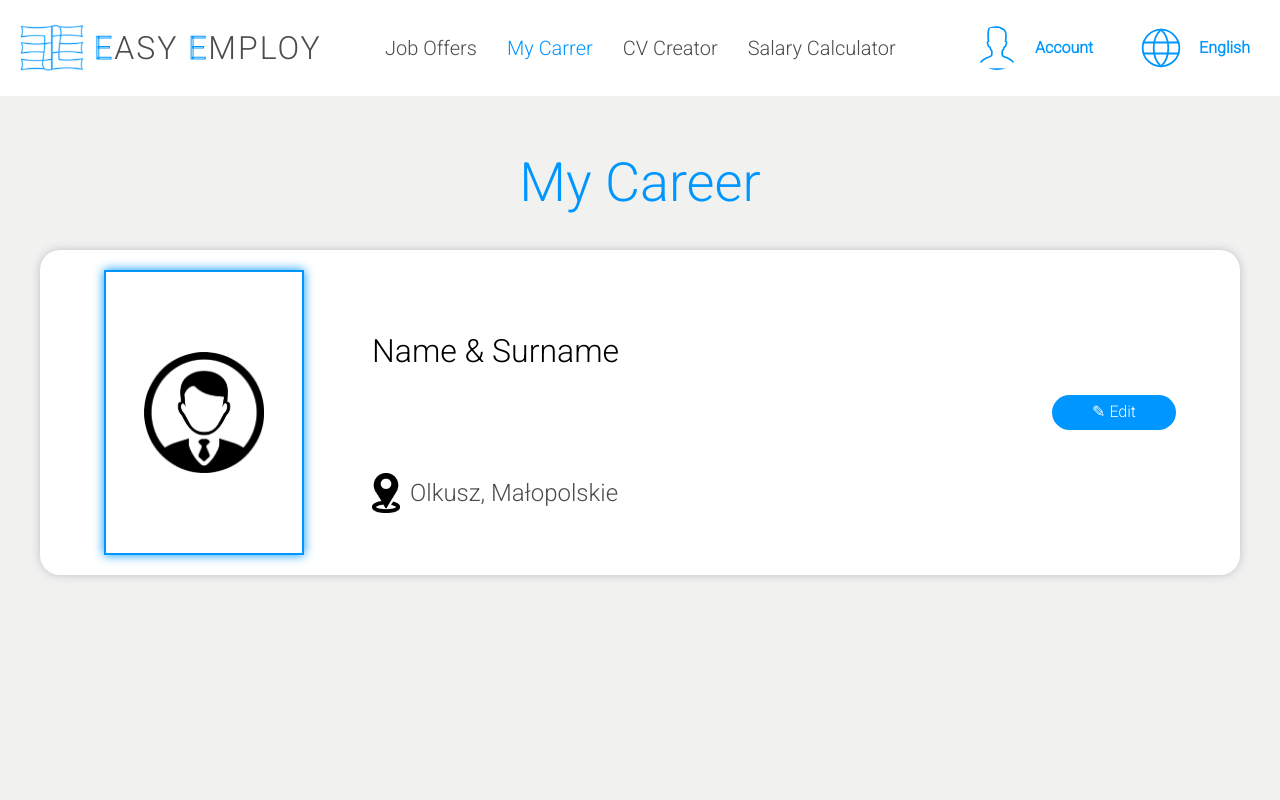
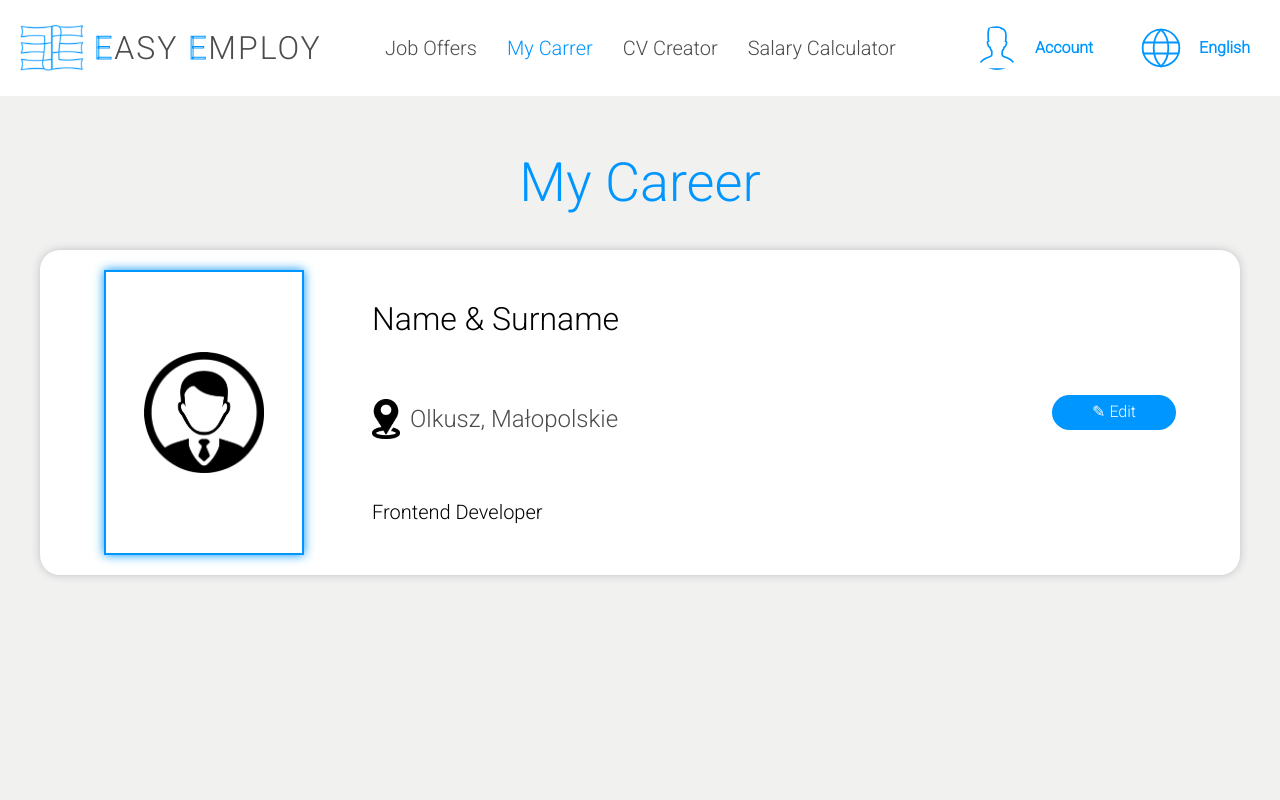
Before and after one commit to mizdebski77/Easy-Employ, a React (Create React App) app: page /Carrer in a window 1280 px wide. Shown: the top 800 px of the page. Built offline with nearby package versions, Linux system fonts and the light colour scheme.

Commit message:
Title to main wrapper in career section added

```diff
--- a/src/features/Carrer/carrer.tsx
+++ b/src/features/Carrer/carrer.tsx
@@ -1,5 +1,5 @@
 import React from 'react';
-import { ButtonWrapper, ContentWrapper, EditButton, LocationImg, LocationSpan, LocationWrapper, MainWrapper, Name, Photo, PhotoSection, Title, Wrapper } from './styledCarrer';
+import { ButtonWrapper, ContentWrapper, EditButton, LocationImg, LocationSpan, LocationWrapper, MainWrapper, Name, Photo, PhotoSection, Title, TitleSpan, Wrapper } from './styledCarrer';
 import profile from '../../common/Images/profileStack.png';
 import location from '../../common/Images/location.png';
 
@@ -21,6 +21,7 @@ export const Carrer = () => {
                         <LocationSpan> Olkusz, Małopolskie</LocationSpan>
                     </LocationWrapper>
 
+                    <TitleSpan>Frontend Developer</TitleSpan>
                 </ContentWrapper>
 
                 <ButtonWrapper>
--- a/src/features/Carrer/styledCarrer.ts
+++ b/src/features/Carrer/styledCarrer.ts
@@ -43,7 +43,7 @@ export const Photo = styled.img`
 export const Name = styled.h1`
     font-size: 32px;
     font-weight: normal;
-
+    margin: 0;
 `;
 
 export const ContentWrapper = styled.div`
@@ -67,12 +67,8 @@ export const LocationSpan = styled.span`
     color: ${({ theme }) => theme.color.fontSecond};
 `;
 
-export const TitleWrapper = styled.div`
-
-`;
-
 export const TitleSpan = styled.span`
-
+    font-size: 20px;
 `;
 
 export const ButtonWrapper = styled.div`
```
